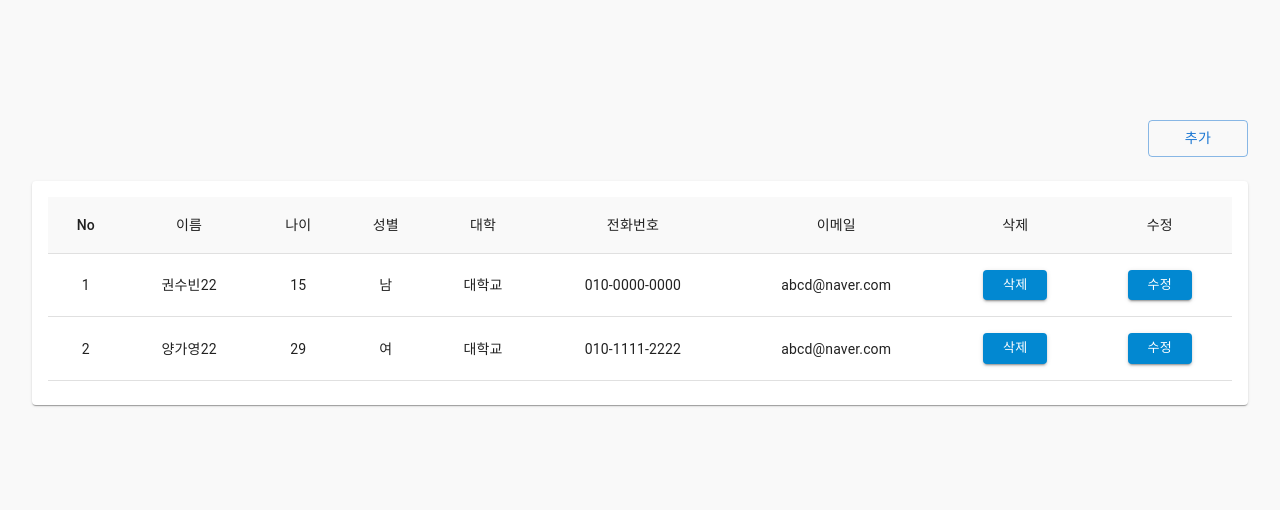
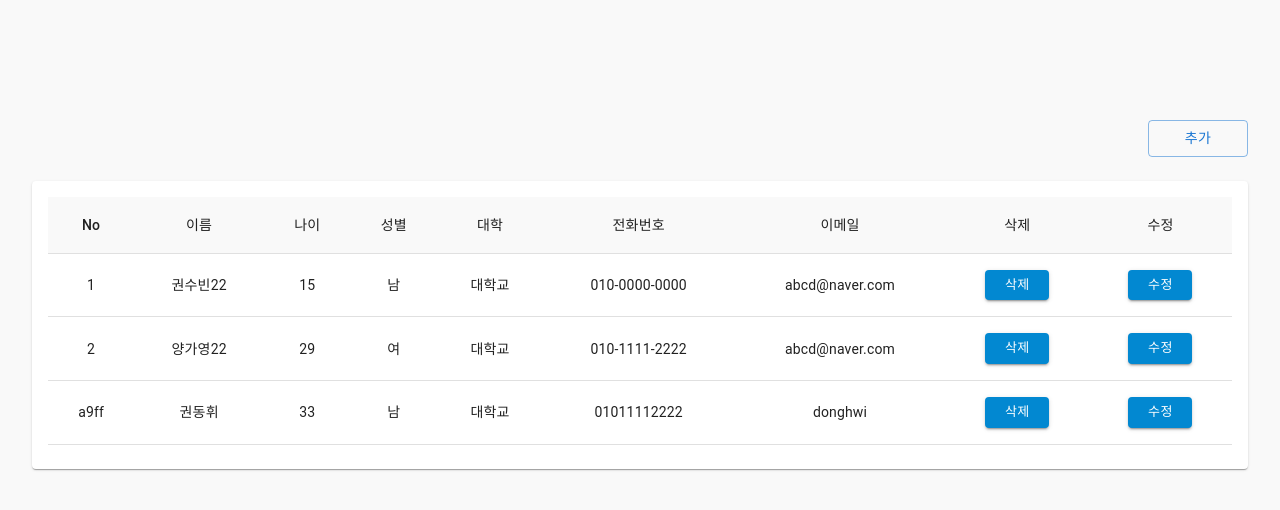
Before and after one commit to gayoung0619/crud, a Next.js app: page /list in a window 1280 px wide. Shown: the top 510 px of the page. Built offline with nearby package versions, Linux system fonts and the light colour scheme; no server answers; data requests are answered from the project's data file; sample sign-in values are in the browser's storage.

Commit message:
fix: add invalidateQueries query key

```diff
--- a/db.json
+++ b/db.json
@@ -17,6 +17,15 @@
       "phone": "010-1111-2222",
       "mail": "abcd@naver.com",
       "id": "2"
+    },
+    {
+      "id": "a9ff",
+      "name": "권동휘",
+      "age": "33",
+      "sex": "남",
+      "university": "대학교",
+      "phone": "01011112222",
+      "mail": "donghwi"
     }
   ]
 }
--- a/src/app/(pages)/list/page.tsx
+++ b/src/app/(pages)/list/page.tsx
@@ -114,8 +114,8 @@ const CustomerList = () => {
     boardResponse
   >({
     mutationFn: (form) => boardWrite(form),
-    onSuccess: () => {
-      console.log("Data successfully submitted!");
+    onSuccess: async () => {
+      await queryClient.invalidateQueries({ queryKey: ["board"] });
     },
     onError: (error) => {
       console.error("Error submitting data:", error);
```
